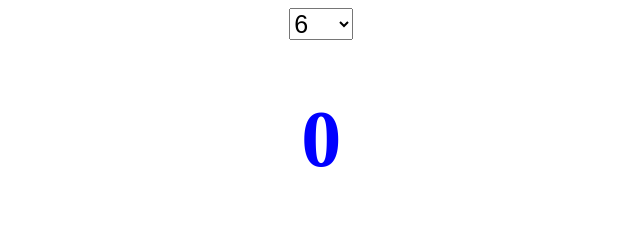
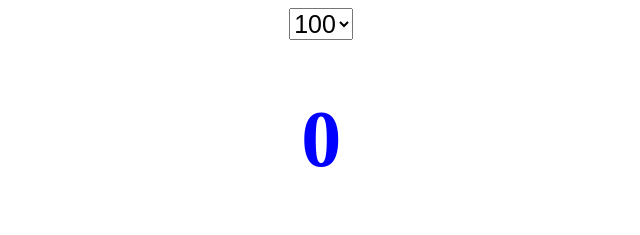
Before and after one commit to Joedson-Carvalho/Dados-Online, a plain HTML site: page index.html in a window 1280 px wide. Shown: the top 235 px of the page, 314-954 px from the left. Drawn offline with Linux system fonts and the light colour scheme.

Commit message:
colocando dado 100 como selecionado

```diff
--- a/index.html
+++ b/index.html
@@ -44,7 +44,7 @@
             <option value="6">6</option>
             <option value="15">15</option>
             <option value="20">20</option>
-            <option value="100">100</option>
+            <option selected value="100">100</option>
         </select>
     </div>
 
```
